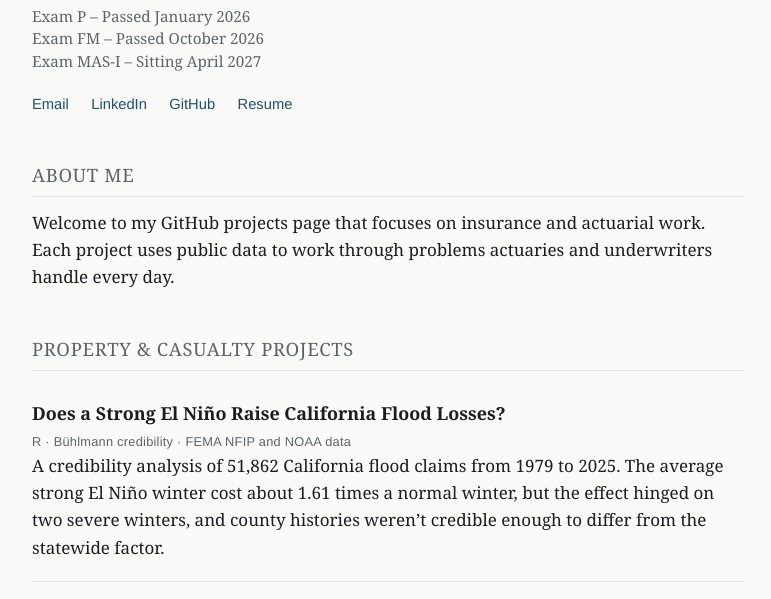
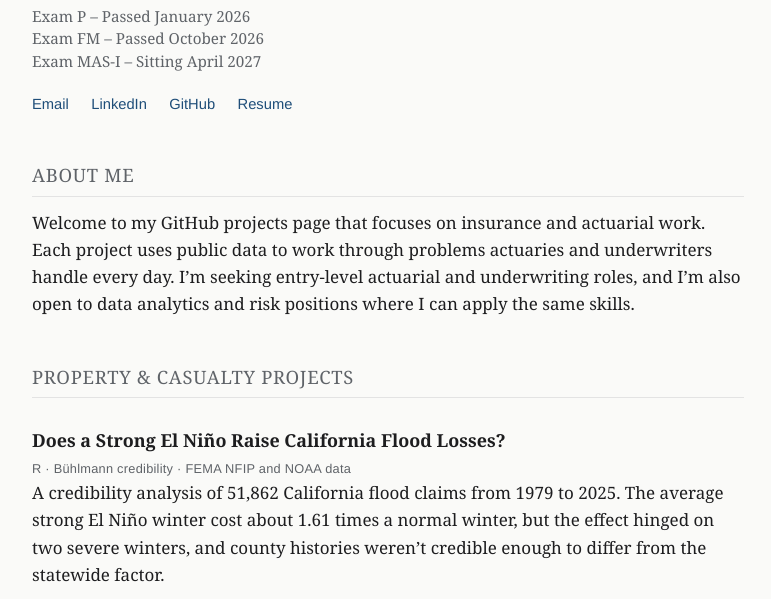
Before and after one commit to shaneghim/shaneghim.github.io, a plain HTML site: page index.html in a window 1280 px wide. Shown: the part 147-746 px from the top of the page, without its empty margins (252-1023 px from the left). Drawn offline with Linux system fonts and the light colour scheme.

Commit message:
Add files via upload

```diff
--- a/index.html
+++ b/index.html
@@ -47,7 +47,7 @@
 
   <section class="about">
     <h2>About Me</h2>
-    <p>Welcome to my GitHub projects page that focuses on insurance and actuarial work. Each project uses public data to work through problems actuaries and underwriters handle every day.</p>
+    <p>Welcome to my GitHub projects page that focuses on insurance and actuarial work. Each project uses public data to work through problems actuaries and underwriters handle every day. I&rsquo;m seeking entry-level actuarial and underwriting roles, and I&rsquo;m also open to data analytics and risk positions where I can apply the same skills.</p>
   </section>
 
   <section>
```
